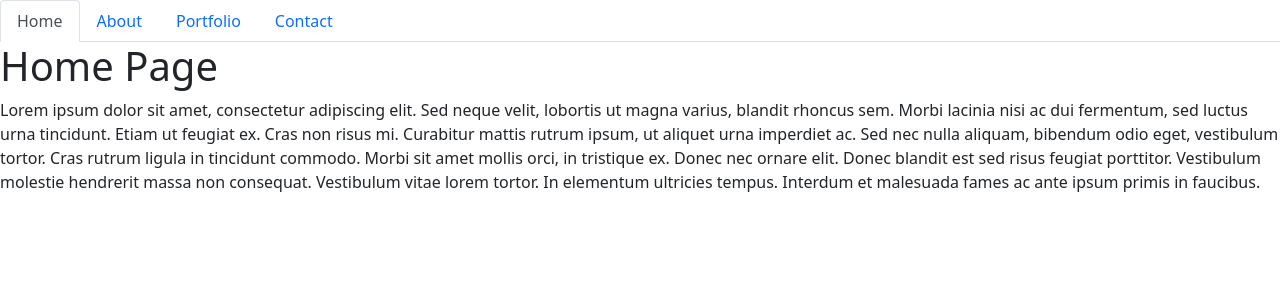
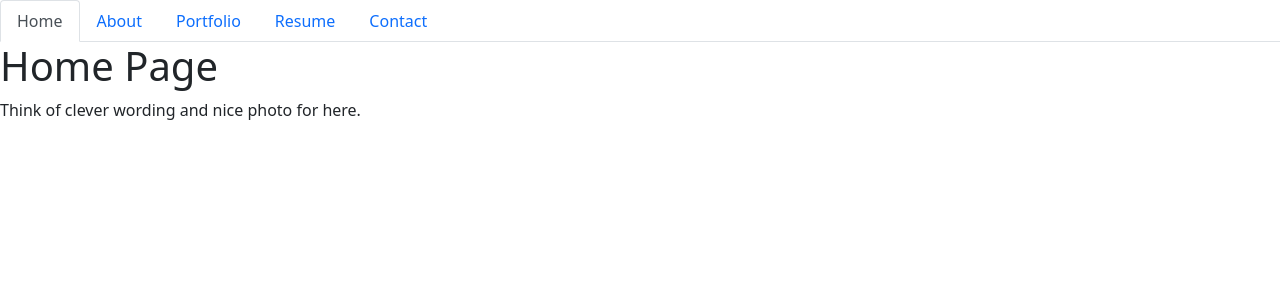
Before and after one commit to Jaspertena/Jaspertena, a React (Create React App) app: page / in a window 1280 px wide. Shown: the top 300 px of the page. Built offline with nearby package versions, Linux system fonts and the light colour scheme.

Commit message:
create resume section

```diff
--- a/src/components/NavTabs.js
+++ b/src/components/NavTabs.js
@@ -38,6 +38,16 @@
       </li>
       <li className="nav-item">
         <a
+          href="#resume"
+          onClick={() => handlePageChange('Resume')}
+          // Check to see if the currentPage is `Resume`, and if so we use the active link class from bootstrap. Otherwise, we set it to a normal nav-link
+          className={currentPage === 'Resume' ? 'nav-link active' : 'nav-link'}
+        >
+          Resume
+        </a>
+      </li>
+      <li className="nav-item">
+        <a
           href="#contact"
           onClick={() => handlePageChange('Contact')}
           // Check to see if the currentPage is `Contact`, and if so we use the active link class from bootstrap. Otherwise, we set it to a normal nav-link
--- a/src/components/pages/Home.js
+++ b/src/components/pages/Home.js
@@ -5,16 +5,7 @@
     <div>
       <h1>Home Page</h1>
       <p>
-        Lorem ipsum dolor sit amet, consectetur adipiscing elit. Sed neque
-        velit, lobortis ut magna varius, blandit rhoncus sem. Morbi lacinia nisi
-        ac dui fermentum, sed luctus urna tincidunt. Etiam ut feugiat ex. Cras
-        non risus mi. Curabitur mattis rutrum ipsum, ut aliquet urna imperdiet
-        ac. Sed nec nulla aliquam, bibendum odio eget, vestibulum tortor. Cras
-        rutrum ligula in tincidunt commodo. Morbi sit amet mollis orci, in
-        tristique ex. Donec nec ornare elit. Donec blandit est sed risus feugiat
-        porttitor. Vestibulum molestie hendrerit massa non consequat. Vestibulum
-        vitae lorem tortor. In elementum ultricies tempus. Interdum et malesuada
-        fames ac ante ipsum primis in faucibus.
+      Think of clever wording and nice photo for here.
       </p>
     </div>
   );
```
Also changed, not shown: src/components/pages/Resume.js (added, +21 -0 lines), src/utils/Resume.js (added).
